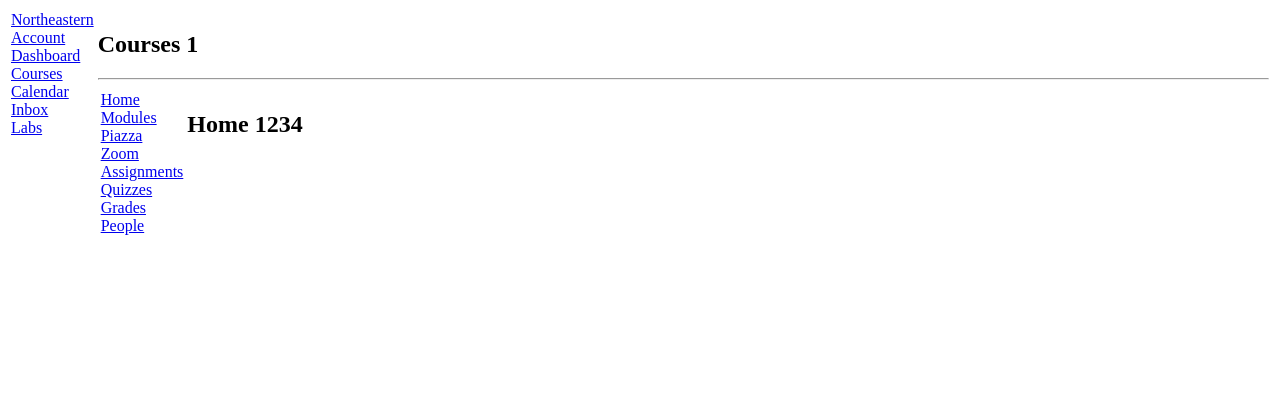
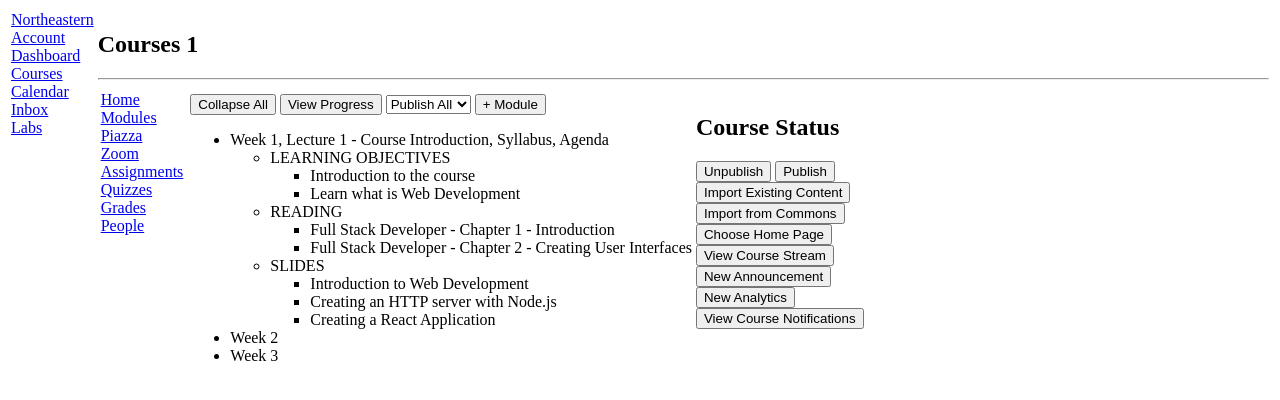
Before and after one commit to yevk55/webdev-client, a Next.js app: page /courses/1/home in a window 1280 px wide. Shown: the top 400 px of the page. Built offline with nearby package versions, Linux system fonts and the light colour scheme.

Commit message:
completed course status

```diff
--- /dev/null
+++ b/app/(kambaz)/courses/[cid]/home/Status.tsx
@@ -0,0 +1,23 @@
+export default function CourseStatus() {
+  return (
+    <div id="wd-course-status">
+      <h2>Course Status</h2>
+      <button>Unpublish</button> <button>Publish</button>
+      <br />
+      <button>Import Existing Content</button>
+      <br />
+      <button>Import from Commons</button>
+      <br />
+      <button>Choose Home Page</button>
+      <br />
+      <button>View Course Stream</button>
+      <br />
+      <button>New Announcement</button>
+      <br />
+      <button>New Analytics</button>
+      <br />
+      <button>View Course Notifications</button>
+      <br />
+    </div>
+  );
+}
--- a/app/(kambaz)/courses/[cid]/home/page.tsx
+++ b/app/(kambaz)/courses/[cid]/home/page.tsx
@@ -1,7 +1,21 @@
+import Modules from "../modules/page";
+import CourseStatus from "./Status";
+
 export default function Home() {
   return (
     <div id="wd-home">
-      <h2>Home 1234</h2>
+      <table>
+        <tbody>
+          <tr>
+            <td valign="top" width="70%">
+              <Modules />
+            </td>
+            <td valign="top">
+              <CourseStatus />
+            </td>
+          </tr>
+        </tbody>
+      </table>
     </div>
   );
 }
```
